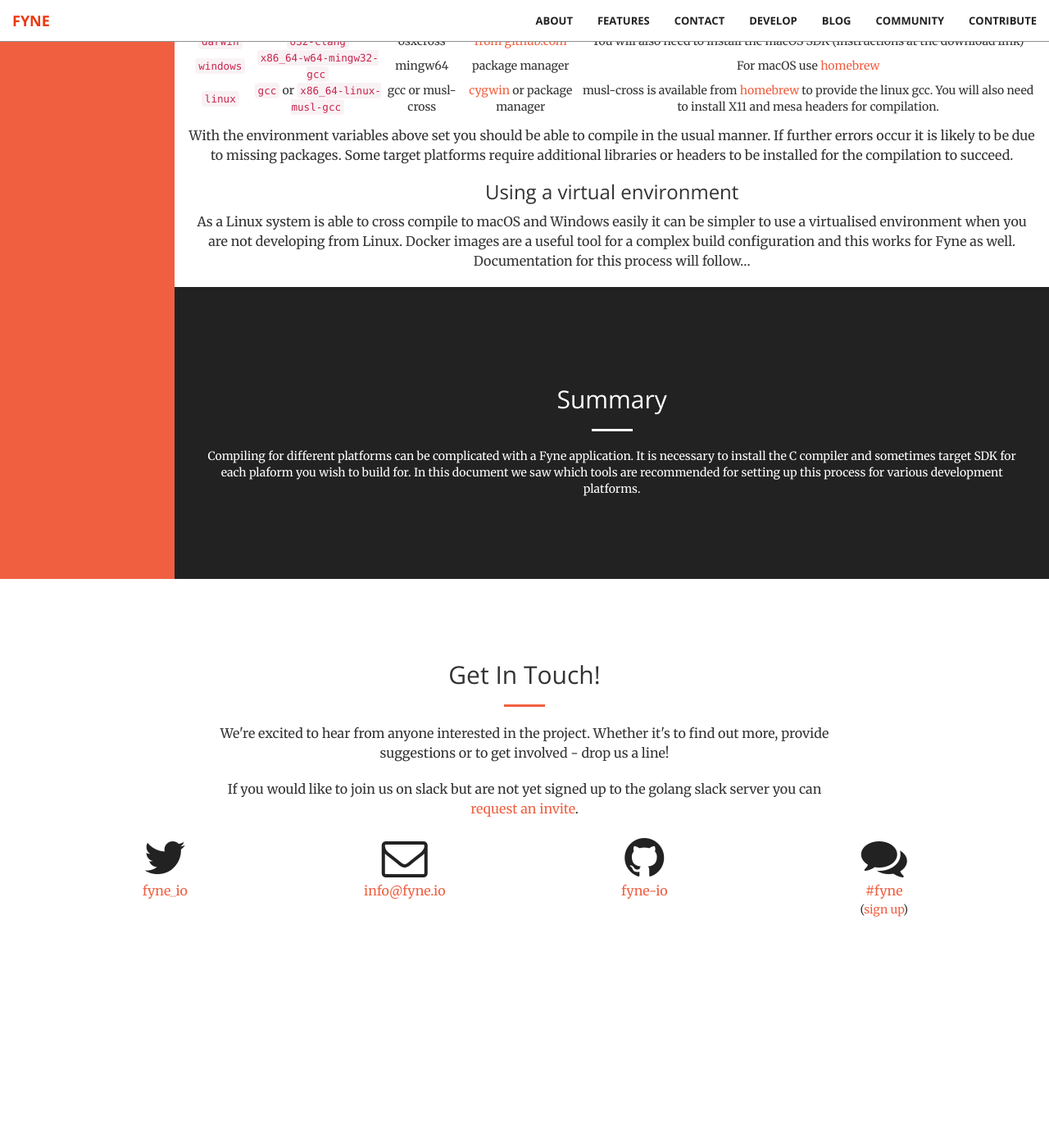
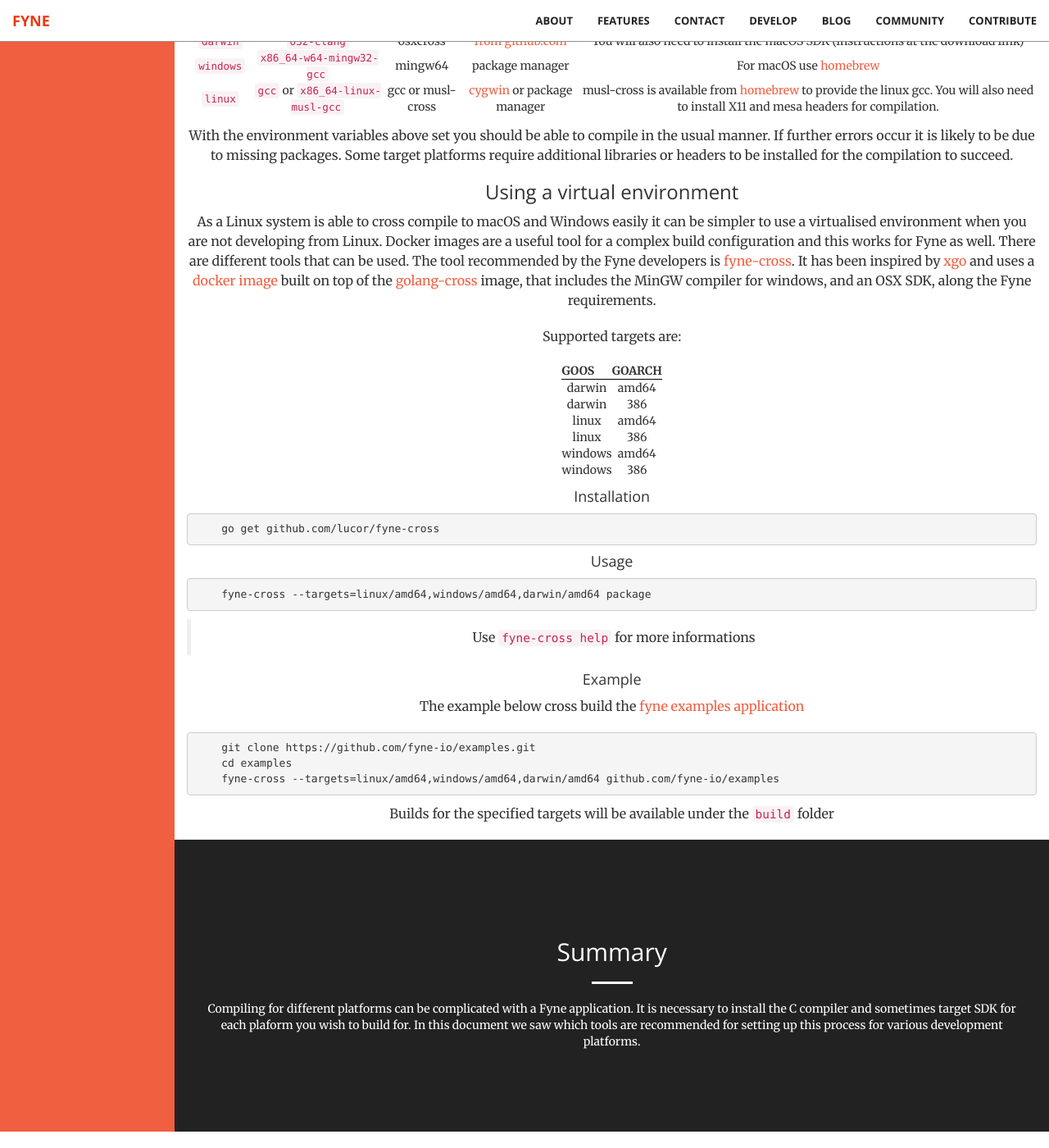
Before and after one commit to fyne-io/fyne-io.github.io, a Jekyll site: the page built from _develop/cross-compiling.md, in a window 1280 px wide and 1400 px high, scrolled down 772 px. Shown: the whole window at 82% size. Built offline with Jekyll 4.4.1, drawn with Linux system fonts in a browser that asks for light colours; before the commit the page ends 1991 px from its top, so only the background shows below that.

Commit message:
Add fyne-cross to cross-compiling section

```diff
--- a/_develop/cross-compiling.md
+++ b/_develop/cross-compiling.md
@@ -31,4 +31,37 @@
 
 ### Using a virtual environment
 
-As a Linux system is able to cross compile to macOS and Windows easily it can be simpler to use a virtualised environment when you are not developing from Linux. Docker images are a useful tool for a complex build configuration and this works for Fyne as well. Documentation for this process will follow...
+As a Linux system is able to cross compile to macOS and Windows easily it can be simpler to use a virtualised environment when you are not developing from Linux. Docker images are a useful tool for a complex build configuration and this works for Fyne as well. There are different tools that can be used. The tool recommended by the Fyne developers is [fyne-cross](https://github.com/lucor/fyne-cross). It has been inspired by [xgo](https://github.com/karalabe/xgo) and uses a [docker image](https://hub.docker.com/r/lucor/fyne-cross) built on top of the [golang-cross](https://github.com/docker/golang-cross) image,
+that includes the MinGW compiler for windows, and an OSX SDK, along the Fyne requirements.
+
+Supported targets are:
+
+| GOOS | GOARCH |
+|------|----|
+| darwin | amd64 |
+| darwin | 386 |
+| linux | amd64 |
+| linux | 386 |
+| windows | amd64 |
+| windows | 386 |
+
+
+#### Installation
+
+        go get github.com/lucor/fyne-cross
+
+#### Usage
+
+        fyne-cross --targets=linux/amd64,windows/amd64,darwin/amd64 package
+
+> Use `fyne-cross help` for more informations
+
+#### Example
+
+The example below cross build the [fyne examples application](https://github.com/fyne-io/examples)
+
+        git clone https://github.com/fyne-io/examples.git
+        cd examples
+        fyne-cross --targets=linux/amd64,windows/amd64,darwin/amd64 github.com/fyne-io/examples
+
+Builds for the specified targets will be available under the `build` folder
```
